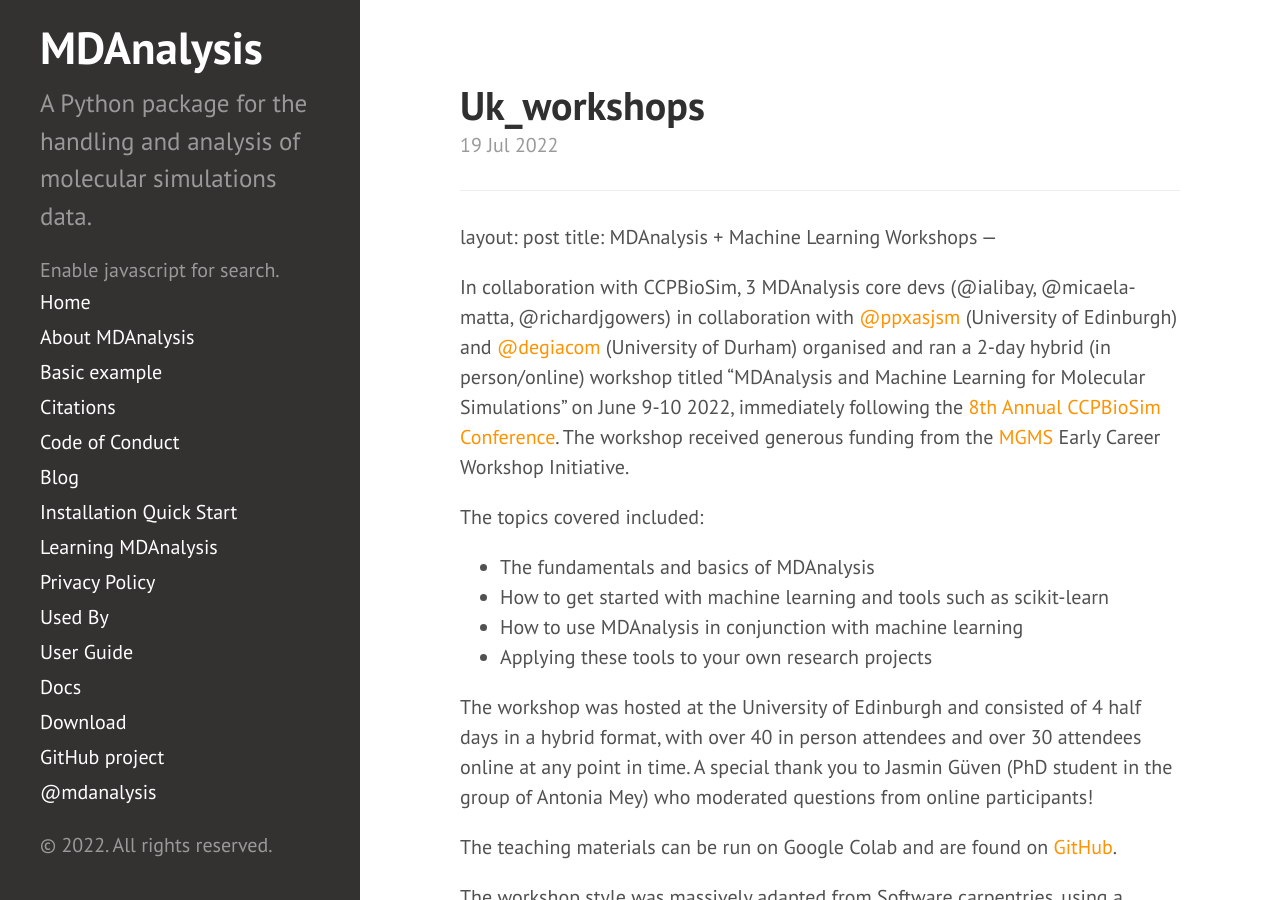
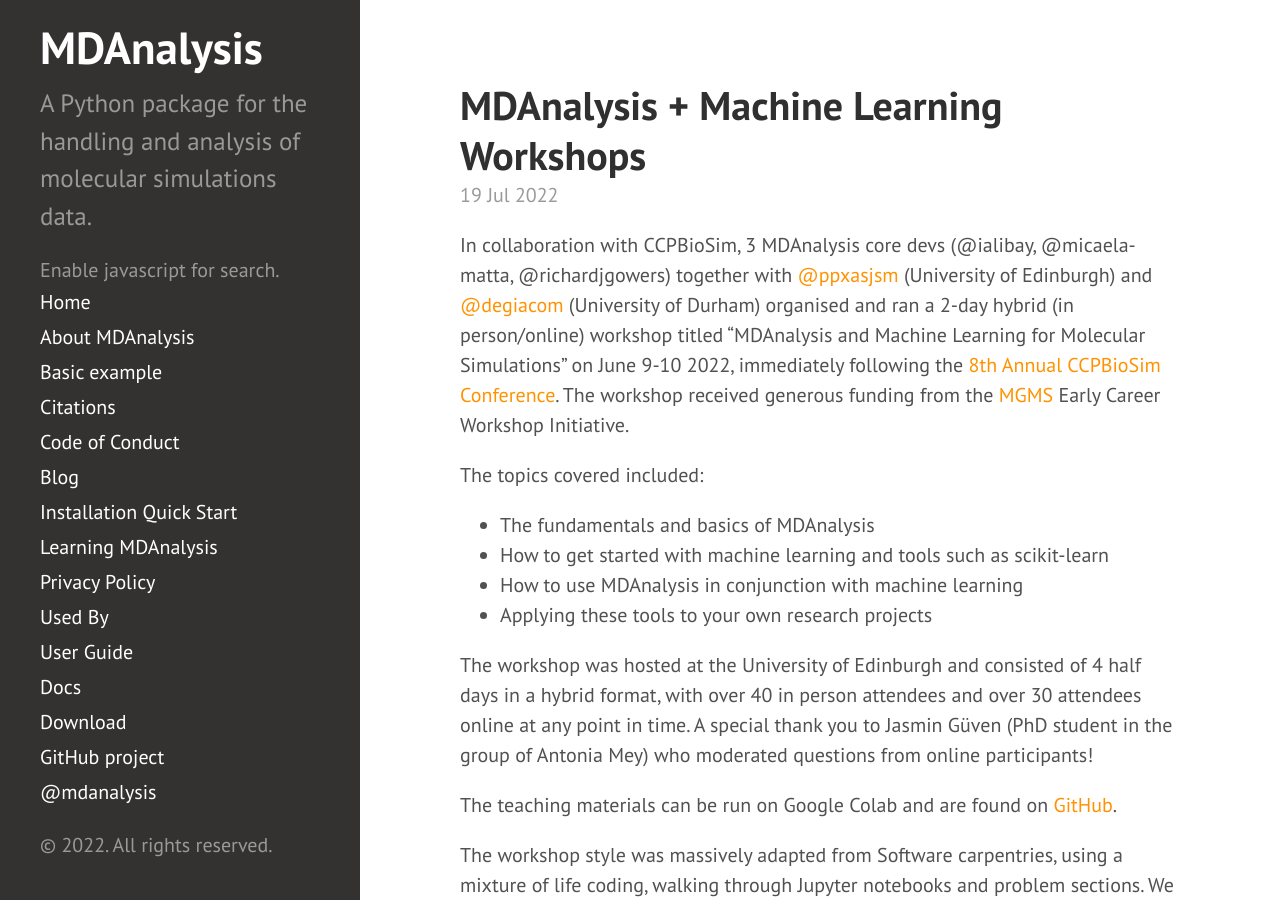
Before and after one commit to MDAnalysis/MDAnalysis.github.io, a Jekyll site: the page built from _posts/2022-07-19-UK_workshops.md, in a window 1280 px wide and 900 px high. Built offline with Jekyll 4.4.1, drawn with Linux system fonts in a browser that asks for light colours; our own code applies the rules of GitHub Pages for plain Markdown files; comment, search, counter and statistics services are not loaded; some of the changed text lies outside the part shown.

Commit message:
Update 2022-07-19-UK_workshops.md
fixed typos

```diff
--- a/_posts/2022-07-19-UK_workshops.md
+++ b/_posts/2022-07-19-UK_workshops.md
@@ -1,9 +1,9 @@
 ---
  layout: post
  title: MDAnalysis + Machine Learning Workshops
- ---
+---
 
- In collaboration with CCPBioSim, 3 MDAnalysis core devs (@ialibay, @micaela-matta, @richardjgowers) in collaboration with [@ppxasjsm](https://mey-research.org) (University of Edinburgh) and [@degiacom](https://degiacomi.org) (University of Durham) organised and ran a 2-day hybrid (in person/online) workshop titled “MDAnalysis and Machine Learning for Molecular Simulations” on June 9-10 2022, immediately following the [8th Annual CCPBioSim Conference](https://web.cvent.com/event/7f574af0-1953-4a86-ab63-6334c7705ac8/summary).
+In collaboration with CCPBioSim, 3 MDAnalysis core devs (@ialibay, @micaela-matta, @richardjgowers) together with [@ppxasjsm](https://mey-research.org) (University of Edinburgh) and [@degiacom](https://degiacomi.org) (University of Durham) organised and ran a 2-day hybrid (in person/online) workshop titled “MDAnalysis and Machine Learning for Molecular Simulations” on June 9-10 2022, immediately following the [8th Annual CCPBioSim Conference](https://web.cvent.com/event/7f574af0-1953-4a86-ab63-6334c7705ac8/summary).
  The workshop received generous funding from the [MGMS](https://www.mgms.org/WordPress/) Early Career Workshop Initiative.
 
 The topics covered included:
@@ -22,7 +22,6 @@ Thanks to this success, @micaela-matta, @degiacom and @ppxasjsm will be running
 
 We are glad to see such a high demand for training resources and events from the molecular simulation community. We look forward to continuing to deliver these workshops in the future.
 
- ![workshop instructors introducing MDAnalysis](/public/images/workshop_edinburgh.png)
- {:style="max-width: 100%"}
+![workshop instructors introducing MDAnalysis](/public/images/workshop_edinburgh.png)
 
-  - the MDAnalysis team
+  — the MDAnalysis team
```
